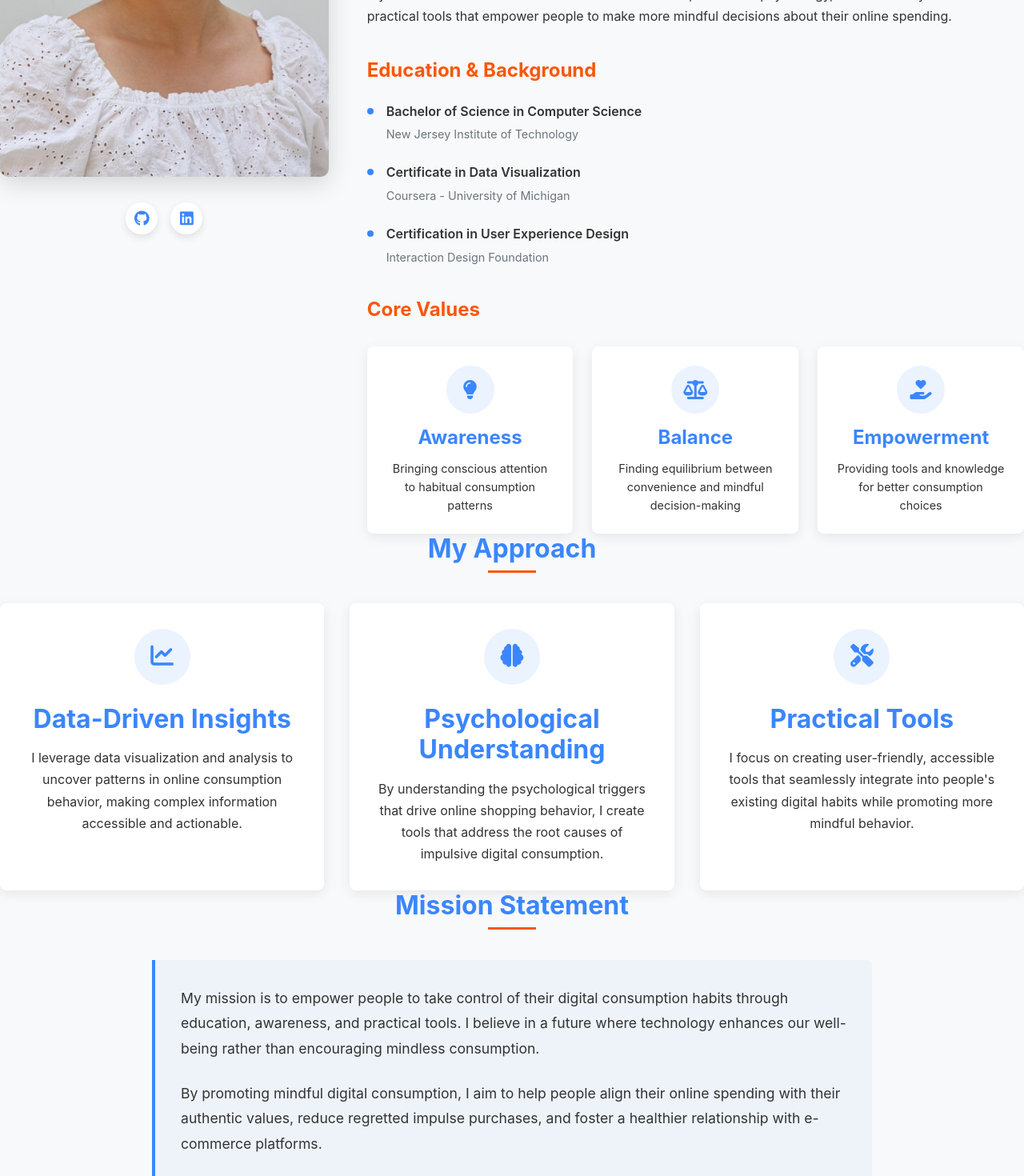
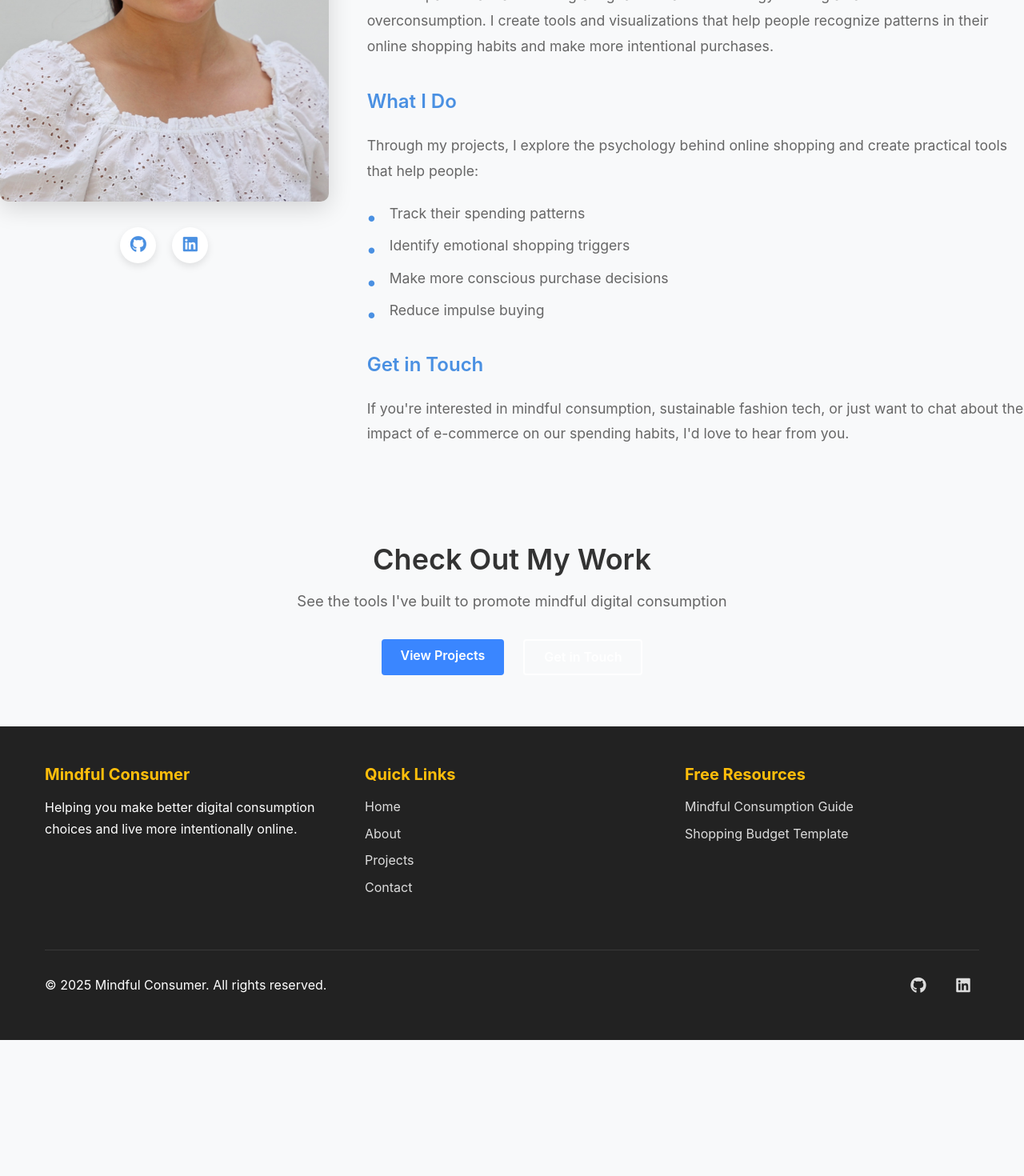
Before and after one commit to hehjunlim/IS219Final, a Next.js app in the folder mindful-consumer-portfolio/: page /about in a window 1280 px wide. Shown: the part 700-2170 px from the top of the page at 80% size. After the commit the page ends 2000 px from the top, so only its background shows below. Built offline with nearby package versions, Linux system fonts and the light colour scheme.

Commit message:
finalized about me page

```diff
--- a/mindful-consumer-portfolio/src/pages/about.js
+++ b/mindful-consumer-portfolio/src/pages/about.js
@@ -22,7 +22,7 @@ export default function About() {
         <section className={styles.aboutHero}>
           <div className="container">
             <h1>About Me</h1>
-            <p>Educating and empowering people to make better online consumption choices</p>
+            <p>Passionate about the intersection of fashion, technology, and conscious consumption</p>
           </div>
         </section>
 
@@ -48,134 +48,51 @@ export default function About() {
               </div>
 
               <div className={styles.aboutContent}>
-                <h2>About Me</h2>
+                <h2>Hi, I'm Hehjun</h2>
                 <p>
-                  I've always been fascinated by the intersection of technology, psychology, and consumer behavior.
-                  My journey began when I noticed my own online shopping habits changing dramatically with the rise
-                  of e-commerce platforms and one-click purchasing.
+                  I'm currently pursuing a BS in Web and Information Systems at NJIT. Since January 2024,
+                  I've been working as a Change Management Co-op at Johnson & Johnson.
                 </p>
                 <p>
-                  What started as personal curiosity evolved into a mission to help others understand and improve their
-                  relationship with digital consumption. Through data visualization and targeted tools, I work to educate
-                  people about the hidden psychological triggers that e-commerce platforms use to encourage impulsive buying.
+                  I noticed how easy it became to overspend online – one-click purchases, endless scrolling,
+                  and targeted ads were affecting my shopping habits. This sparked my interest in understanding
+                  how e-commerce platforms influence our spending decisions.
                 </p>
                 <p>
-                  My work combines research in behavioral economics, consumer psychology, and data analysis to create
-                  practical tools that empower people to make more mindful decisions about their online spending.
+                  Now I'm passionate about integrating fashion and technology to bring awareness to overconsumption.
+                  I create tools and visualizations that help people recognize patterns in their online shopping
+                  habits and make more intentional purchases.
                 </p>
 
-                <h3>Education & Background</h3>
-                <ul className={styles.educationList}>
-                  <li>
-                    <div className={styles.degree}>Bachelor of Science in Computer Science</div>
-                    <div className={styles.school}>New Jersey Institute of Technology</div>
-                  </li>
-                  <li>
-                    <div className={styles.degree}>Certificate in Data Visualization</div>
-                    <div className={styles.school}>Coursera - University of Michigan</div>
-                  </li>
-                  <li>
-                    <div className={styles.degree}>Certification in User Experience Design</div>
-                    <div className={styles.school}>Interaction Design Foundation</div>
-                  </li>
+                <h3>What I Do</h3>
+                <p>
+                  Through my projects, I explore the psychology behind online shopping and create practical tools
+                  that help people:
+                </p>
+                <ul className={styles.simpleList}>
+                  <li>Track their spending patterns</li>
+                  <li>Identify emotional shopping triggers</li>
+                  <li>Make more conscious purchase decisions</li>
+                  <li>Reduce impulse buying</li>
                 </ul>
 
-                <h3>Core Values</h3>
-                <div className={styles.valuesGrid}>
-                  <div className={styles.valueCard}>
-                    <div className={styles.valueIcon}>
-                      <i className="fas fa-lightbulb"></i>
-                    </div>
-                    <h4>Awareness</h4>
-                    <p>Bringing conscious attention to habitual consumption patterns</p>
-                  </div>
-
-                  <div className={styles.valueCard}>
-                    <div className={styles.valueIcon}>
-                      <i className="fas fa-balance-scale"></i>
-                    </div>
-                    <h4>Balance</h4>
-                    <p>Finding equilibrium between convenience and mindful decision-making</p>
-                  </div>
-
-                  <div className={styles.valueCard}>
-                    <div className={styles.valueIcon}>
-                      <i className="fas fa-hand-holding-heart"></i>
-                    </div>
-                    <h4>Empowerment</h4>
-                    <p>Providing tools and knowledge for better consumption choices</p>
-                  </div>
-                </div>
-              </div>
-            </div>
-          </div>
-        </section>
-
-        <section className="section" style={{ background: '#f8f9fa' }}>
-          <div className="container">
-            <h2 className={styles.sectionTitle}>My Approach</h2>
-            <div className={styles.approachGrid}>
-              <div className={styles.approachCard}>
-                <div className={styles.approachIcon}>
-                  <i className="fas fa-chart-line"></i>
-                </div>
-                <h3>Data-Driven Insights</h3>
+                <h3>Get in Touch</h3>
                 <p>
-                  I leverage data visualization and analysis to uncover patterns in online consumption behavior,
-                  making complex information accessible and actionable.
-                </p>
-              </div>
-
-              <div className={styles.approachCard}>
-                <div className={styles.approachIcon}>
-                  <i className="fas fa-brain"></i>
-                </div>
-                <h3>Psychological Understanding</h3>
-                <p>
-                  By understanding the psychological triggers that drive online shopping behavior, I create tools
-                  that address the root causes of impulsive digital consumption.
-                </p>
-              </div>
-
-              <div className={styles.approachCard}>
-                <div className={styles.approachIcon}>
-                  <i className="fas fa-tools"></i>
-                </div>
-                <h3>Practical Tools</h3>
-                <p>
-                  I focus on creating user-friendly, accessible tools that seamlessly integrate into people's
-                  existing digital habits while promoting more mindful behavior.
+                  If you're interested in mindful consumption, sustainable fashion tech, or just want to chat
+                  about the impact of e-commerce on our spending habits, I'd love to hear from you.
                 </p>
               </div>
             </div>
           </div>
         </section>
 
-        <section className="section">
-          <div className="container">
-            <h2 className={styles.sectionTitle}>Mission Statement</h2>
-            <div className={styles.missionBox}>
-              <p>
-                My mission is to empower people to take control of their digital consumption habits through
-                education, awareness, and practical tools. I believe in a future where technology enhances our
-                well-being rather than encouraging mindless consumption.
-              </p>
-              <p>
-                By promoting mindful digital consumption, I aim to help people align their online spending with
-                their authentic values, reduce regretted impulse purchases, and foster a healthier relationship
-                with e-commerce platforms.
-              </p>
-            </div>
-          </div>
-        </section>
-
         <section className={styles.ctaSection}>
           <div className="container">
-            <h2>Ready to Transform Your Digital Consumption Habits?</h2>
-            <p>Explore my projects or get in touch to learn more about mindful online spending.</p>
+            <h2>Check Out My Work</h2>
+            <p>See the tools I've built to promote mindful digital consumption</p>
             <div className={styles.ctaButtons}>
               <Link href="/projects" className="btn btn-primary">
-                Explore Projects
+                View Projects
               </Link>
               <Link href="/contact" className="btn btn-secondary">
                 Get in Touch
--- a/mindful-consumer-portfolio/src/styles/About.module.css
+++ b/mindful-consumer-portfolio/src/styles/About.module.css
@@ -2,18 +2,26 @@
     background: var(--hero-gradient);
     color: white;
     padding: 5rem 0;
-    text-align: center;
+    text-align: center;;
   }
 
   .aboutHero h1 {
     font-size: 3rem;
     margin-bottom: 1rem;
+    font-weight: 700;
   }
 
   .aboutHero p {
-    font-size: 1.2rem;
+    font-size: 1.25rem;
     max-width: 700px;
     margin: 0 auto;
+    line-height: 1.6;
+    opacity: 0.95;
+  }
+
+  /* Main content sections */
+  .section {
+    padding: 4rem 0;
   }
 
   .aboutGrid {
@@ -21,6 +29,7 @@
     grid-template-columns: 1fr 2fr;
     gap: 3rem;
     align-items: start;
+    margin-top: 2rem;
   }
 
   .aboutImage {
@@ -37,237 +46,121 @@
   .socialLinks {
     display: flex;
     justify-content: center;
-    gap: 1rem;
+    gap: 1.25rem;
     margin-top: 1.5rem;
   }
 
   .socialLinks a {
     background-color: white;
-    color: var(--primary);
-    width: 40px;
-    height: 40px;
+    color: #4a90e2;
+    width: 45px;
+    height: 45px;
     border-radius: 50%;
     display: flex;
     align-items: center;
     justify-content: center;
-    font-size: 1.2rem;
+    font-size: 1.3rem;
     box-shadow: 0 4px 10px rgba(0, 0, 0, 0.1);
     transition: all 0.3s ease;
   }
 
   .socialLinks a:hover {
-    background-color: var(--primary);
+    background-color: #4a90e2;
     color: white;
     transform: translateY(-3px);
+    box-shadow: 0 6px 20px rgba(0, 0, 0, 0.15);
   }
 
   .aboutContent h2 {
-    color: var(--primary);
+    color: #333;
     margin-bottom: 1.5rem;
     font-size: 2rem;
+    font-weight: 600;
   }
 
   .aboutContent p {
     margin-bottom: 1.5rem;
-    line-height: 1.7;
+    line-height: 1.8;
+    color: #666;
+    font-size: 1.1rem;
   }
 
   .aboutContent h3 {
-    color: var(--secondary);
+    color: #4a90e2;
     margin: 2.5rem 0 1.5rem;
     font-size: 1.5rem;
+    font-weight: 600;
   }
 
-  .educationList {
+  .simpleList {
     list-style: none;
     padding: 0;
+    margin: 0 0 2rem 0;
   }
 
-  .educationList li {
-    margin-bottom: 1.5rem;
+  .simpleList li {
+    margin-bottom: 0.75rem;
     position: relative;
-    padding-left: 1.5rem;
+    padding-left: 1.75rem;
+    color: #666;
+    font-size: 1.1rem;
   }
 
-  .educationList li::before {
-    content: '';
+  .simpleList li::before {
+    content: '•';
     position: absolute;
     left: 0;
-    top: 0.5rem;
-    width: 8px;
-    height: 8px;
-    background-color: var(--primary);
-    border-radius: 50%;
+    color: #4a90e2;
+    font-size: 1.5rem;
+    font-weight: bold;
   }
 
-  .degree {
-    font-weight: 600;
-    color: var(--text);
-    margin-bottom: 0.25rem;
-  }
-
-  .school {
-    color: var(--light-text);
-    font-size: 0.9rem;
-  }
-
-  .valuesGrid {
-    display: grid;
-    grid-template-columns: repeat(3, 1fr);
-    gap: 1.5rem;
+  /* CTA section */
+  .ctaSection {
+    background: #f8f9fa;
+    padding: 4rem 0;
+    text-align: center;
     margin-top: 2rem;
   }
 
-  .valueCard {
-    background-color: white;
-    padding: 1.5rem;
-    border-radius: 8px;
-    box-shadow: 0 4px 15px rgba(0, 0, 0, 0.08);
-    text-align: center;
-  }
-
-  .valueIcon {
-    background-color: rgba(58, 134, 255, 0.1);
-    color: var(--primary);
-    width: 60px;
-    height: 60px;
-    border-radius: 50%;
-    display: flex;
-    align-items: center;
-    justify-content: center;
-    font-size: 1.5rem;
-    margin: 0 auto 1rem;
-  }
-
-  .valueCard h4 {
-    color: var(--primary);
-    margin-bottom: 0.75rem;
-  }
-
-  .valueCard p {
-    margin-bottom: 0;
-    font-size: 0.9rem;
-    line-height: 1.6;
-  }
-
-  .sectionTitle {
-    text-align: center;
-    margin-bottom: 3rem;
-    color: var(--primary);
-    position: relative;
-    font-size: 2rem;
-  }
-
-  .sectionTitle::after {
-    content: '';
-    position: absolute;
-    bottom: -10px;
-    left: 50%;
-    transform: translateX(-50%);
-    width: 60px;
-    height: 3px;
-    background-color: var(--secondary);
-  }
-
-  .approachGrid {
-    display: grid;
-    grid-template-columns: repeat(auto-fit, minmax(300px, 1fr));
-    gap: 2rem;
-  }
-
-  .approachCard {
-    background-color: white;
-    padding: 2rem;
-    border-radius: 8px;
-    box-shadow: 0 4px 15px rgba(0, 0, 0, 0.08);
-    text-align: center;
-    transition: transform 0.3s ease, box-shadow 0.3s ease;
-  }
-
-  .approachCard:hover {
-    transform: translateY(-5px);
-    box-shadow: 0 8px 25px rgba(0, 0, 0, 0.12);
-  }
-
-  .approachIcon {
-    background-color: rgba(58, 134, 255, 0.1);
-    color: var(--primary);
-    width: 70px;
-    height: 70px;
-    border-radius: 50%;
-    display: flex;
-    align-items: center;
-    justify-content: center;
-    font-size: 1.8rem;
-    margin: 0 auto 1.5rem;
-  }
-
-  .approachCard h3 {
-    color: var(--primary);
+  .ctaSection h2 {
+    font-size: 2.25rem;
     margin-bottom: 1rem;
-  }
-
-  .approachCard p {
-    margin-bottom: 0;
-    line-height: 1.7;
-  }
-
-  .missionBox {
-    background-color: rgba(58, 134, 255, 0.05);
-    border-left: 4px solid var(--primary);
-    padding: 2rem;
-    border-radius: 0 8px 8px 0;
-    max-width: 900px;
-    margin: 0 auto;
-  }
-
-  .missionBox p {
-    margin-bottom: 1.5rem;
-    line-height: 1.8;
-    font-size: 1.1rem;
-  }
-
-  .missionBox p:last-child {
-    margin-bottom: 0;
-  }
-
-  .ctaSection {
-    background: var(--hero-gradient);
-    color: white;
-    padding: 5rem 0;
-    text-align: center;
-    margin-top: 4rem;
-  }
-
-  .ctaSection h2 {
-    font-size: 2.5rem;
-    margin-bottom: 1rem;
+    font-weight: 600;
+    color: #333;
   }
 
   .ctaSection p {
-    max-width: 700px;
+    max-width: 600px;
     margin: 0 auto 2rem;
-    font-size: 1.2rem;
+    font-size: 1.15rem;
+    line-height: 1.6;
+    color: #666;
   }
 
   .ctaButtons {
     display: flex;
-    gap: 1rem;
+    gap: 1.5rem;
     justify-content: center;
   }
 
+  /* Container */
+  .container {
+    max-width: 1200px;
+    margin: 0 auto;
+    padding: 0 2rem;
+  }
+
+  /* Responsive */
   @media (max-width: 992px) {
     .aboutGrid {
       grid-template-columns: 1fr;
+      gap: 2rem;
     }
 
     .aboutImage {
-      max-width: 400px;
+      max-width: 350px;
       margin: 0 auto 2rem;
-    }
-
-    .valuesGrid {
-      grid-template-columns: repeat(auto-fit, minmax(250px, 1fr));
     }
   }
 
@@ -276,23 +169,44 @@
       font-size: 2.5rem;
     }
 
+    .aboutHero p {
+      font-size: 1.15rem;
+    }
+
+    .aboutContent h2 {
+      font-size: 1.75rem;
+    }
+
     .ctaSection h2 {
-      font-size: 2rem;
+      font-size: 1.75rem;
     }
 
     .ctaButtons {
       flex-direction: column;
-      max-width: 300px;
+      max-width: 280px;
       margin: 0 auto;
+      gap: 1rem;
     }
   }
 
   @media (max-width: 576px) {
+    .aboutHero {
+      padding: 3rem 0;
+    }
+
     .aboutHero h1 {
       font-size: 2rem;
     }
 
-    .valuesGrid {
-      grid-template-columns: 1fr;
+    .aboutHero p {
+      font-size: 1.05rem;
+    }
+
+    .section {
+      padding: 3rem 0;
+    }
+
+    .container {
+      padding: 0 1rem;
     }
   }
```
